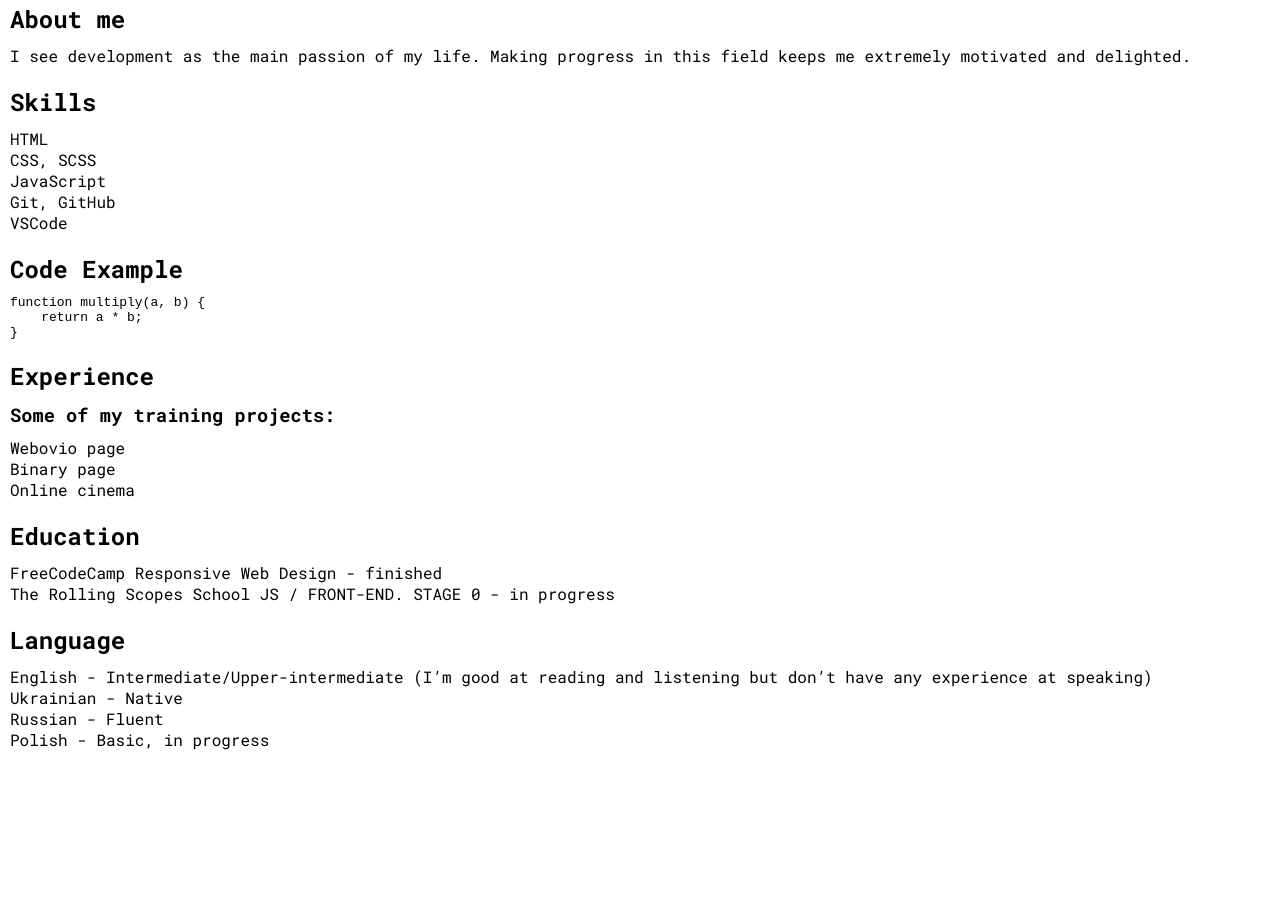
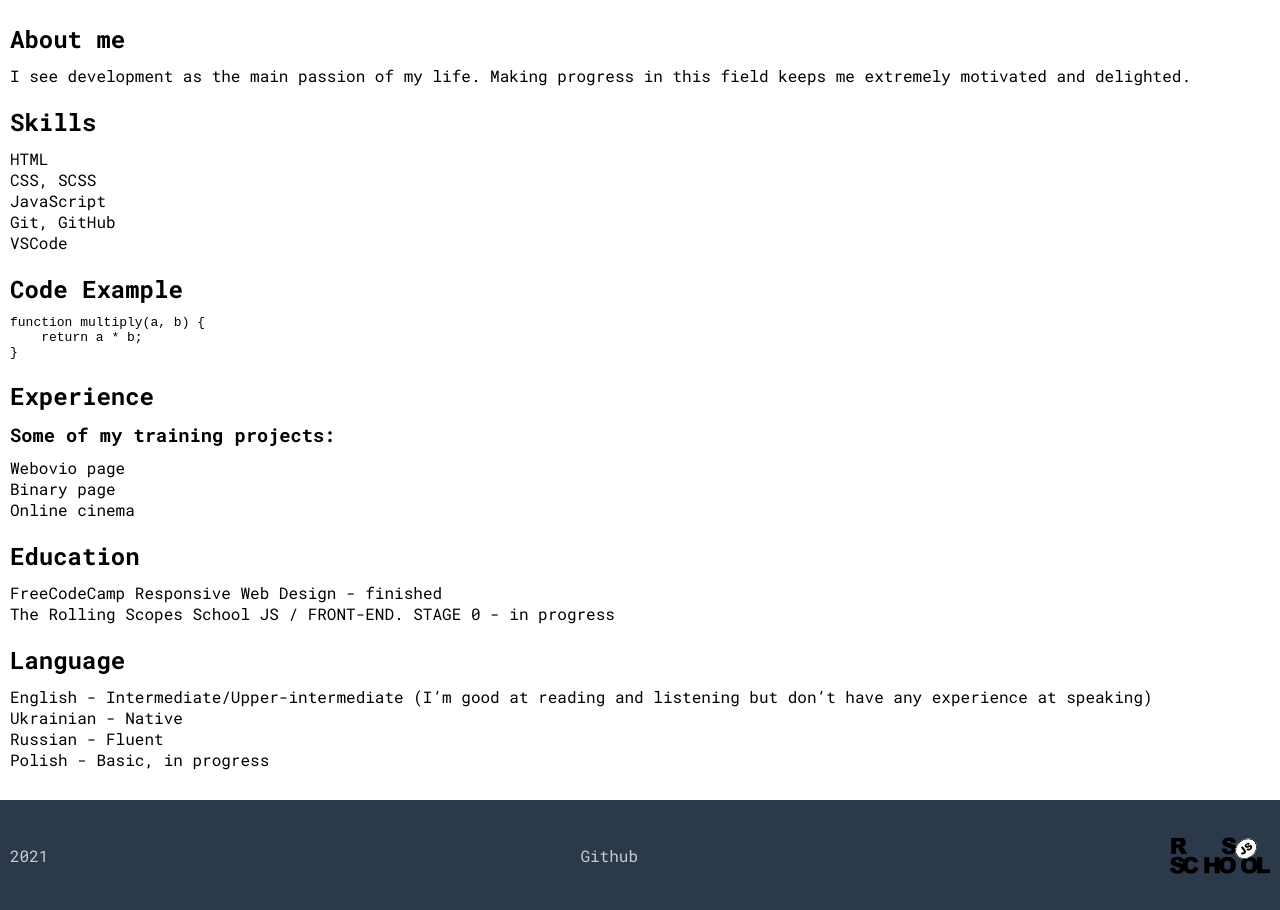
Before and after one commit to Kantor17/rsschool-cv, a plain HTML site: page index.html in a window 1280 px wide. Shown: the part 867-1777 px from the top of the page. Before the commit the page ends 1627 px from the top, so only its background shows below. Drawn offline with Linux system fonts and the light colour scheme.

Commit message:
feat: add footer

```diff
--- a/index.html
+++ b/index.html
@@ -121,6 +121,21 @@
             </div>
         </section>
     </main>
+    <footer class="footer">
+        <div class="container footer__container">
+            <div class="footer_year">
+                2021
+            </div>
+            <div class="footer__github">
+                <a href="https://github.com/Kantor17">Github</a>
+            </div>
+            <div class="footer__school">
+                <a href="https://rs.school/js/">
+                    <img src="img/rs_school_js.svg" alt="rsschool logo" width="100" height="50">
+                </a>
+            </div>
+        </div>
+    </footer>
 </body>
 
 </html>
--- a/style.css
+++ b/style.css
@@ -63,3 +63,24 @@ ol {
 .header__item {
   margin-bottom: 10px;
 }
+
+.main {
+  padding: 20px 0px;
+}
+
+.footer {
+  padding: 30px 0px;
+  background-color: #2C394B;
+  color: #CCCCCC;
+}
+
+.footer__container {
+  display: flex;
+  justify-content: space-between;
+  align-items: center;
+}
+
+.footer__school {
+  max-width: 100px;
+  max-height: 50px;
+}
```
Also changed, not shown: img/rs_school_js.svg (added).
